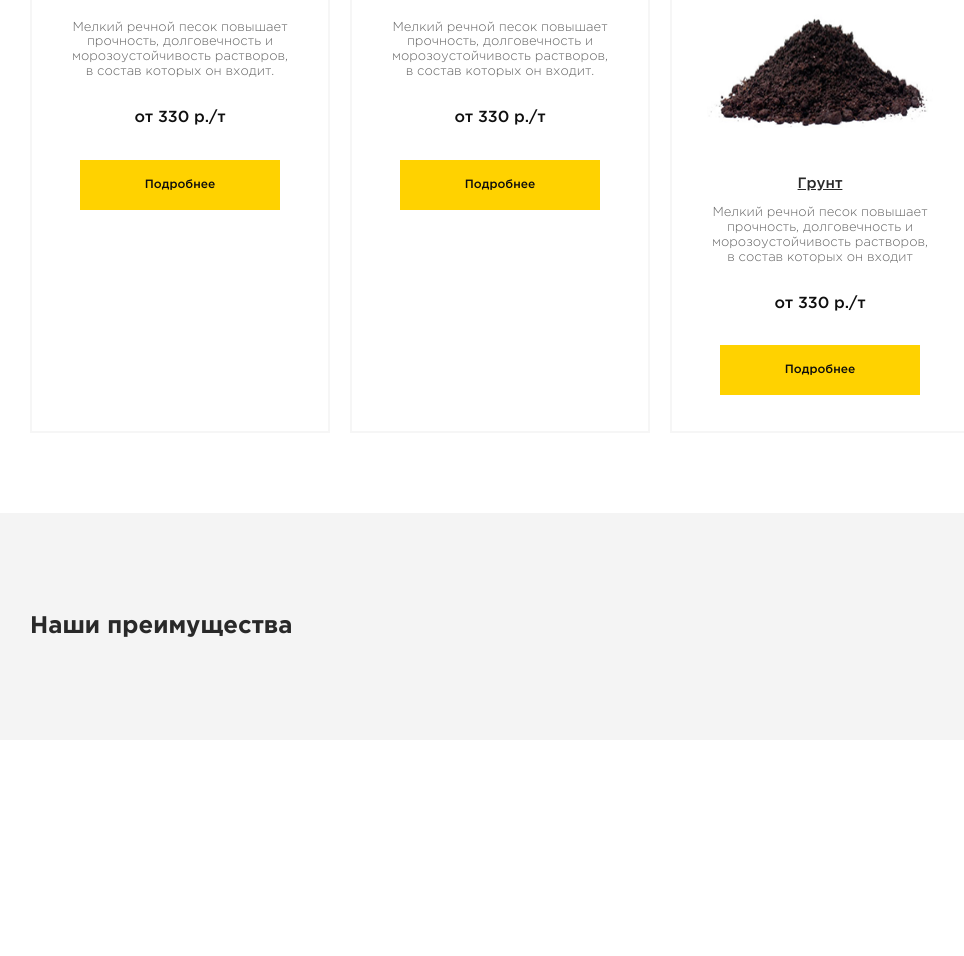
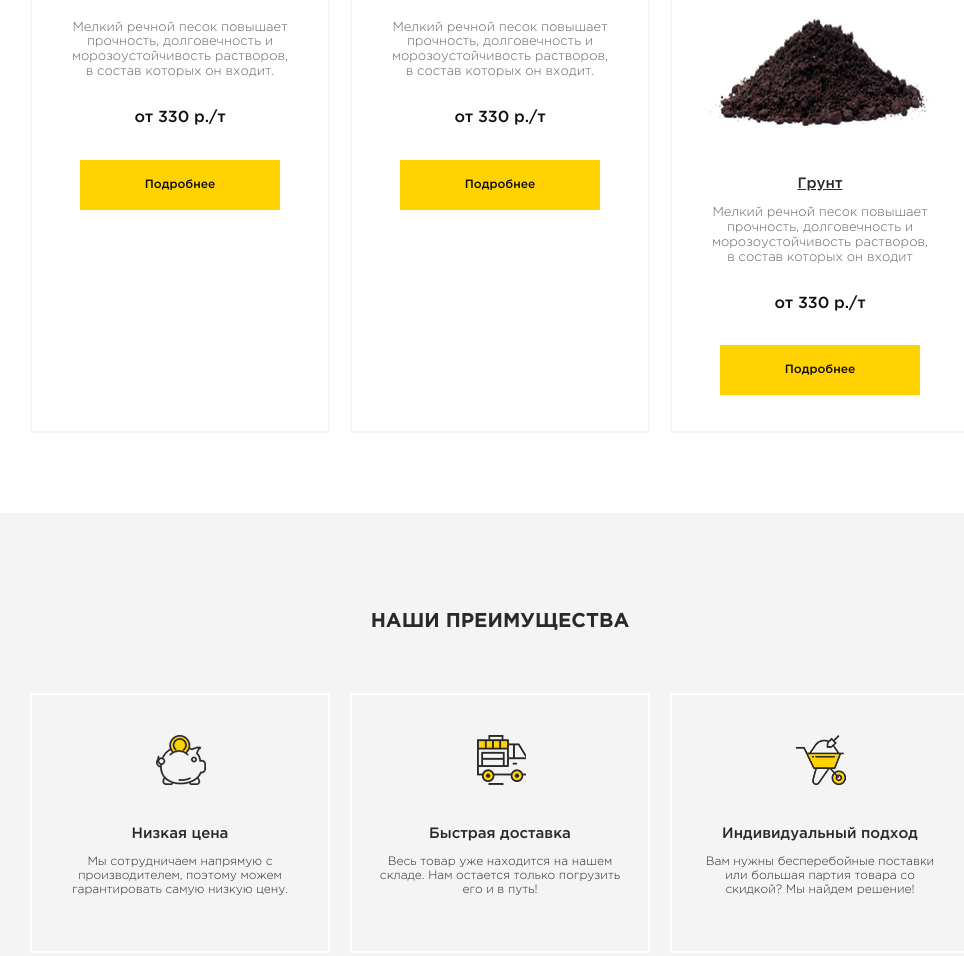
Before and after one commit to OlegRkv/granit, a plain HTML site: page src/index.html in a window 1280 px wide. Shown: the part 946-1902 px from the top of the page, without its empty margins (140-1104 px from the left). Before the commit the page ends 1686 px from the top, so only its background shows below. Drawn offline with Linux system fonts and the light colour scheme.

Commit message:
finished advantages section

```diff
--- a/src/index.html
+++ b/src/index.html
@@ -105,6 +105,24 @@
 
       <div class="advantages-list">
 
+        <div class="advantages-item pig-icon">
+          <span class="advantages-item__title">Низкая цена</span>
+          <p class="advantages-item__descr">Мы сотрудничаем напрямую
+            с производителем, поэтому можем гарантировать самую низкую цену.</p>
+        </div>
+
+        <div class="advantages-item van-icon">
+          <span class="advantages-item__title">Быстрая доставка</span>
+          <p class="advantages-item__descr">Весь товар уже находится на нашем складе. Нам остается только погрузить его и в путь!</p>
+        </div>
+
+        <div class="advantages-item wheelbarrow-icon">
+          <span class="advantages-item__title">Индивидуальный подход</span>
+          <p class="advantages-item__descr">Вам нужны бесперебойные поставки
+            или большая партия товара со скидкой?
+            Мы найдем решение!</p>
+        </div>
+
       </div>
       <!-- /.advantages-list -->
 
--- a/src/sass/_advantages.sass
+++ b/src/sass/_advantages.sass
@@ -2,3 +2,57 @@
 	background-color: #f4f4f4
 	padding-top: 80px
 	padding-bottom: 80px
+	&__title
+		margin-bottom: 60px
+		font-size: 20px
+		font-weight: 700
+		text-transform: uppercase
+		text-align: center
+	&-list
+		display: flex
+		justify-content: space-between
+	&-item
+		position: relative
+		max-width: 300px
+		padding-top: 130px
+		padding-bottom: 43px
+		padding-left: 25px
+		padding-right: 25px
+		border: 2px solid #ffffff
+		color: #292929
+		text-align: center
+		&:hover
+			background-color: #fff
+		&__title
+			font-size: 15px
+			font-weight: 500
+		&__descr
+			font-size: 12px
+			font-weight: 300
+	.pig-icon
+		&::before
+			position: absolute
+			content: ''
+			width: 50px
+			height: 50px
+			top: 40px
+			left: 124px
+			background-image: url('../img/advantages/piggy-bank.png')
+	.van-icon
+		&::before
+			position: absolute
+			content: ''
+			width: 50px
+			height: 50px
+			top: 40px
+			left: 124px
+			background-image: url('../img/advantages/van.png')
+	.wheelbarrow-icon
+		&::before
+			position: absolute
+			content: ''
+			width: 50px
+			height: 50px
+			top: 40px
+			left: 124px
+			background-image: url('../img/advantages/wheelbarrow.png')
```
Also changed, not shown: src/css/style.css, src/img/advantages/piggy-bank.png (added), src/img/advantages/van.png (added), src/img/advantages/wheelbarrow.png (added), 1 other file.
